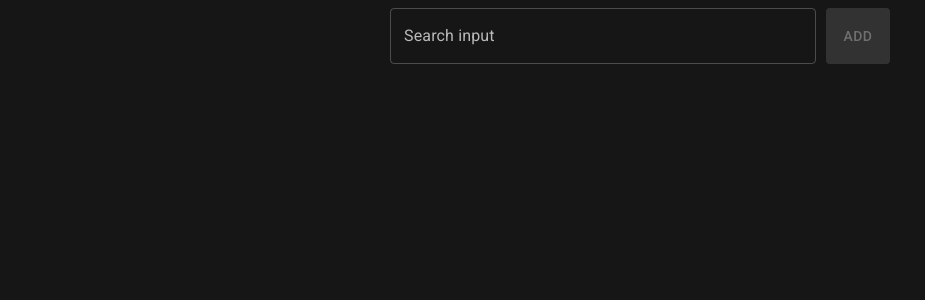
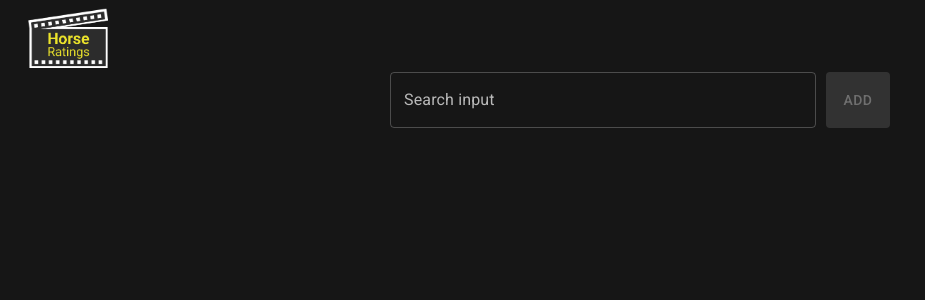
Before and after one commit to hfcamachor/films-app, a Next.js app in the folder frontend/: page / in a window 1280 px wide. Shown: the top 300 px of the page, without its empty margins (0-925 px from the left). Built offline with nearby package versions, Linux system fonts and the light colour scheme.

Commit message:
Styles container

```diff
--- a/frontend/app/components/FilmsHorseApp.tsx
+++ b/frontend/app/components/FilmsHorseApp/FilmsHorseApp.tsx
@@ -1,10 +1,12 @@
-import { AutoComplete } from "./AutoComplete/AutoComplete";
+import { AutoComplete } from "../AutoComplete/AutoComplete";
 import { useEffect, useState } from "react";
 import { useQuery } from "@tanstack/react-query";
-import ImageGraph from "./ImageGraph/ImageGraph";
-import { FilmsList, Films } from "../types/types";
-import AppSnackbar from "./AppSnackbar/AppSnackbar";
-import { ThemeProvider, createTheme } from '@mui/material/styles';
+import ImageGraph from "../ImageGraph/ImageGraph";
+import { FilmsList, Films } from "../../types/types";
+import AppSnackbar from "../AppSnackbar/AppSnackbar";
+import { ThemeProvider, createTheme } from "@mui/material/styles";
+import styles from "./filmsHorseApp.module.scss";
+import Image from "next/image";
 
 export default function FilmsHorseApp() {
   const [searchTerm, setSearchTerm] = useState("");
@@ -15,7 +17,7 @@ export default function FilmsHorseApp() {
 
   const darkTheme = createTheme({
     palette: {
-      mode: 'dark',
+      mode: "dark",
     },
   });
 
@@ -77,6 +79,16 @@ export default function FilmsHorseApp() {
 
   return (
     <ThemeProvider theme={darkTheme}>
+      <div className={styles.filmsHorseApp}>
+        <div className={styles.filmsHorseAppTitle}>
+          <Image
+            src="/assets/logos/logo.png"
+            width={500}
+            height={500}
+            alt="Picture of the author"
+            layout="responsive"
+          />
+        </div>
         <AutoComplete
           onInputValue={onInputValue}
           onAddClick={onAddClick}
@@ -91,6 +103,7 @@ export default function FilmsHorseApp() {
           title="default title"
           subTitle="default subtitle"
         />
+      </div>
     </ThemeProvider>
   );
 }
--- /dev/null
+++ b/frontend/app/components/FilmsHorseApp/filmsHorseApp.module.scss
@@ -0,0 +1,7 @@
+.filmsHorseApp {
+  &Title {
+    text-align: center;
+    width: 80px;
+    margin: 5px 0 0 20px;
+  }
+}
--- a/frontend/app/components/FilmsPosters/filmsPosters.module.scss
+++ b/frontend/app/components/FilmsPosters/filmsPosters.module.scss
@@ -16,18 +16,23 @@
   &Year {
     color: rgb(225, 225, 201);
     font-weight: bold;
-    margin: 10px 0;
+    margin: 5px 0;
   }
 
   &Score {
-    color: rgb(220, 220, 21);
+    color: rgb(252, 252, 252);
     font-weight: bold;
-    margin: 10px 0;
+    margin: 10px 0 0;
     font-size: 14px;
+    background-color: rgb(50 50 50);
   }
 
   &Container {
     max-width: 60px;
     margin: auto;
+    border: solid 3px rgb(50 50 50);
+    border-radius: 5px;
+    height: 80px;
+    overflow: hidden;
   }
 }
--- a/frontend/app/components/ImageGraph/ImageGraph.module.scss
+++ b/frontend/app/components/ImageGraph/ImageGraph.module.scss
@@ -6,7 +6,7 @@
     aspect-ratio: auto;
     aspect-ratio: 5 / 4;
     width: 100%;
-    margin: 10px auto;
+    margin: 0 auto 10px auto;
     display: flex;
   }
 
--- a/frontend/app/page.tsx
+++ b/frontend/app/page.tsx
@@ -1,6 +1,6 @@
 "use client";
 import styles from "./page.module.scss";
-import FilmsHorseApp from "./components/FilmsHorseApp";
+import FilmsHorseApp from "./components/FilmsHorseApp/FilmsHorseApp";
 import { QueryClient, QueryClientProvider } from "@tanstack/react-query";
 import { ReactQueryDevtools } from "@tanstack/react-query-devtools";
 import "@fontsource/roboto/300.css";
```
Also changed, not shown: frontend/public/assets/logos/logo.png (added). Lines whose indentation alone changed are shown as unchanged.
